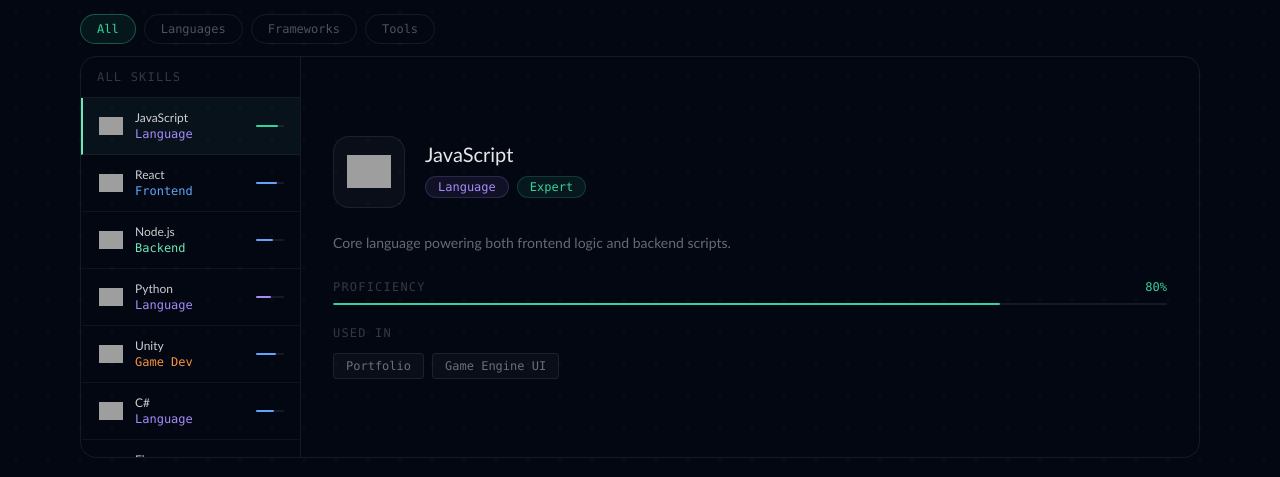
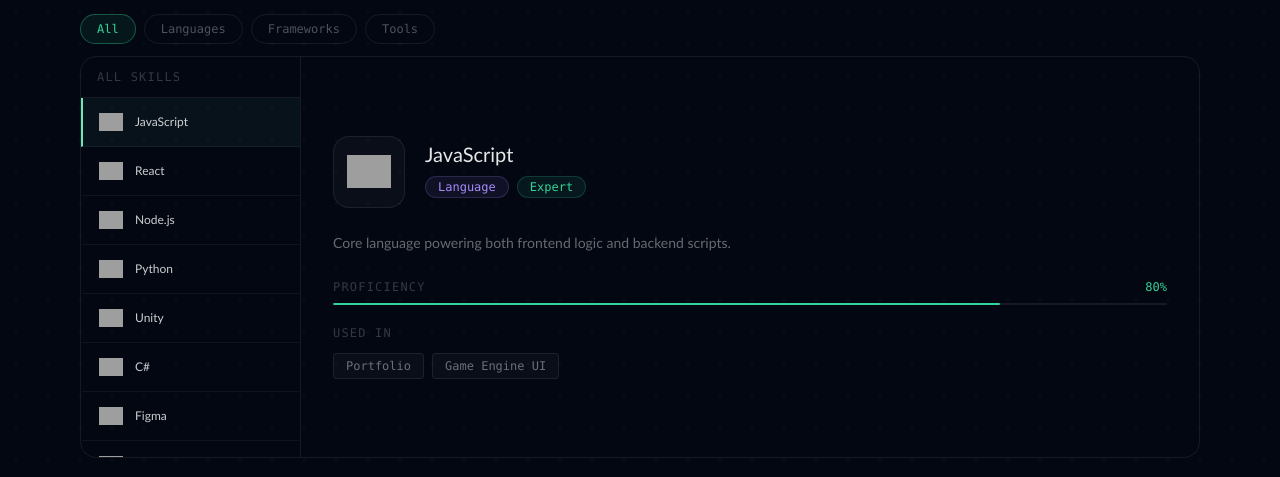
Before and after one commit to Peltre/devPortfolio, a React (Vite) app: page / in a window 1280 px wide. Shown: the part 1220-1697 px from the top of the page. Built offline with nearby package versions, Linux system fonts and the light colour scheme; grey boxes are pictures that could not be loaded.

Commit message:
Simplify left side
Probably will implement something different later

```diff
--- a/src/components/Skills.jsx
+++ b/src/components/Skills.jsx
@@ -210,10 +210,6 @@
                                     <p className="text-xs text-white/80 truncate" style={{ fontWeight: isActive ? 500 : 400 }}>
                                         {s.name}
                                     </p>
-                                    <p className="text-xs font-mono" style={{ color: catColor }}>{s.category}</p>
-                                </div>
-                                <div className="w-7 h-0.5 bg-white/8 rounded-full shrink-0">
-                                    <div className="h-full rounded-full" style={{ width: `${s.level}%`, background: color }} />
                                 </div>
                             </button>
                         )
```
